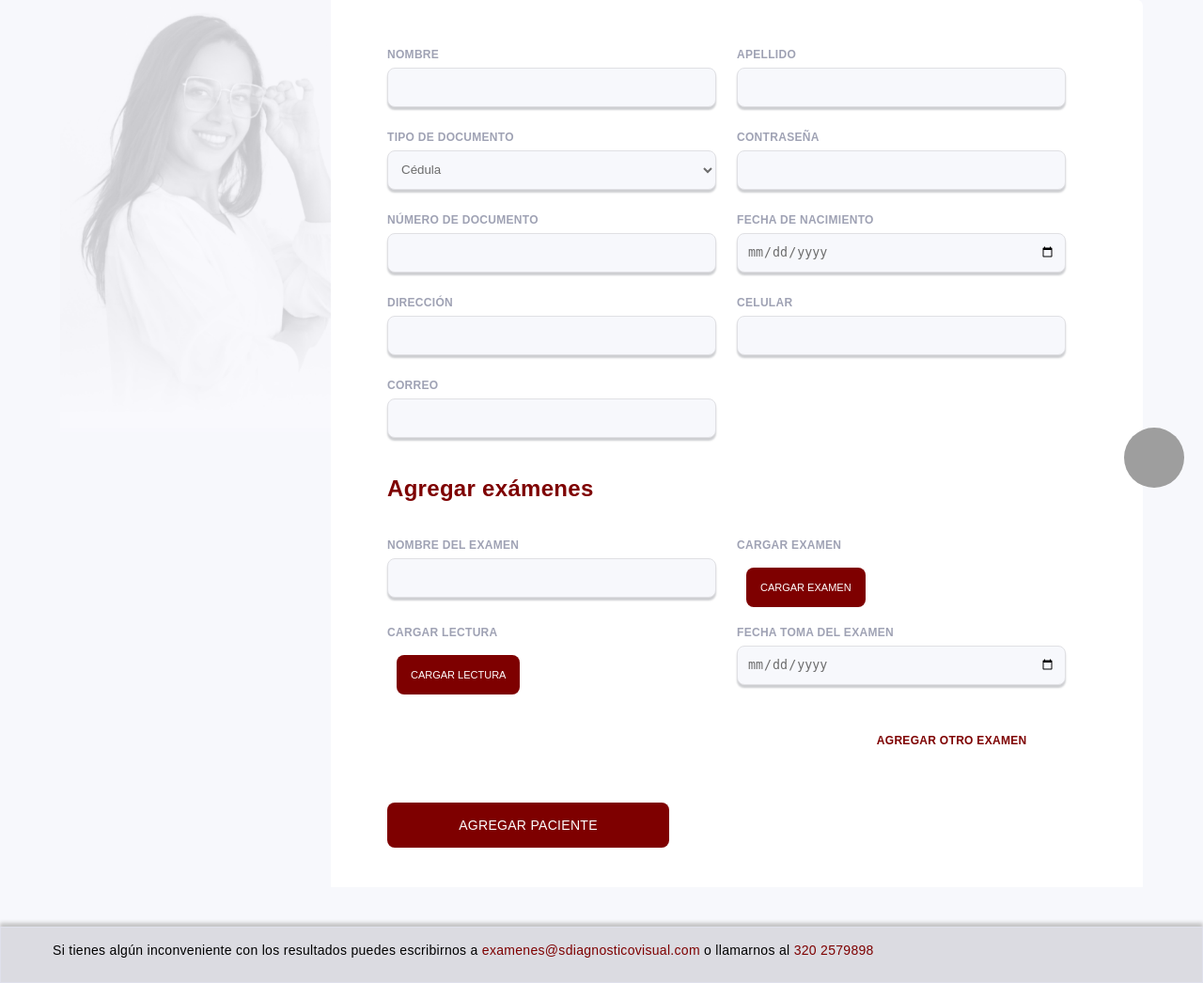
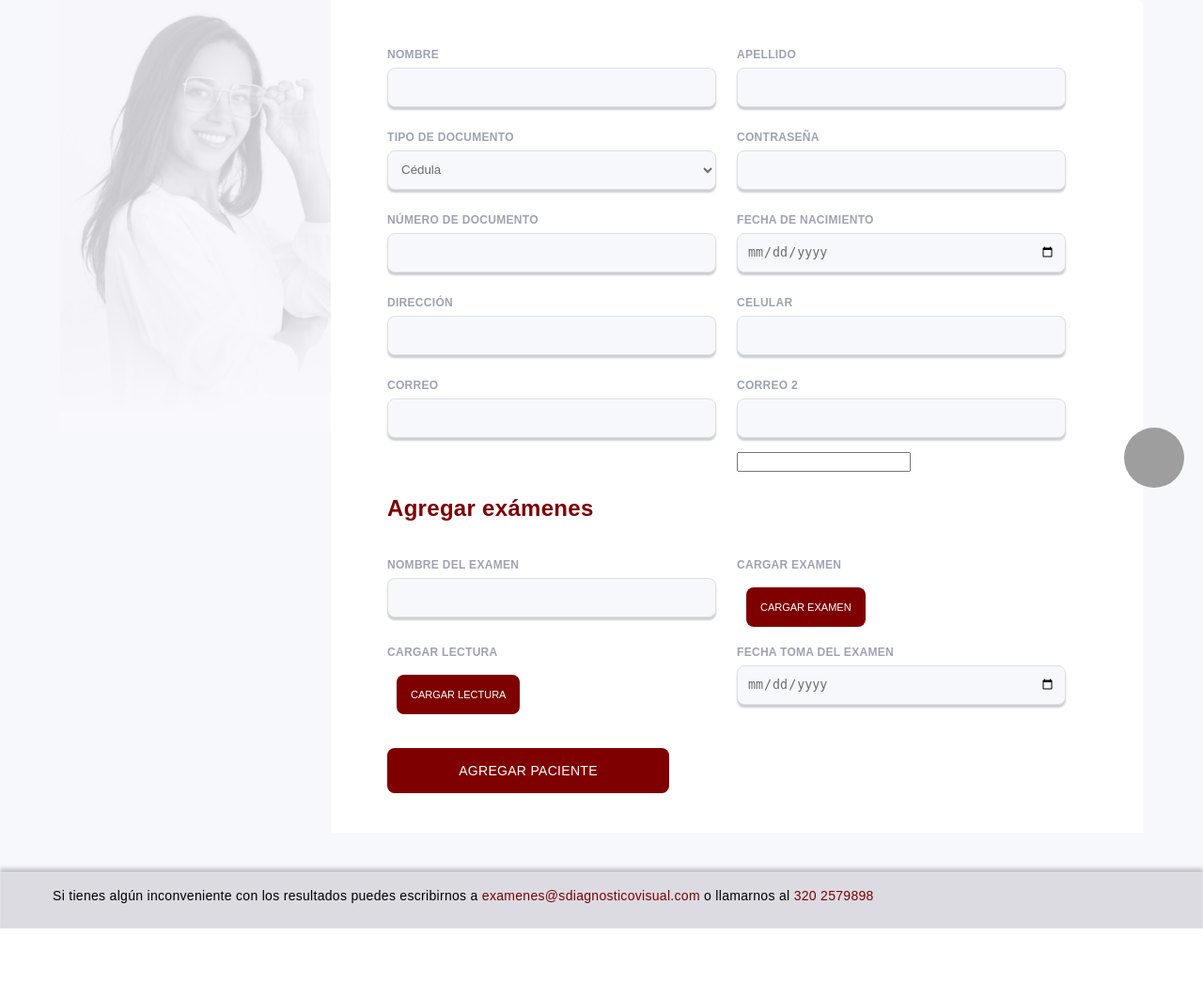
Before and after one commit to jose-canas-taborda/yepes-flask, a Flask app: page /nuevo-usuario in a window 1280 px wide; the page is wider, and only the part inside the window is pictured. Shown: the part 261-1307 px from the top of that part at 94% size. After the commit the page ends 1249 px from the top of that part, so only its background shows below. Run offline with Flask 2, Linux system fonts and the light colour scheme; some libraries are stand-ins or nearby versions; grey boxes are pictures that could not be loaded.

Commit message:
cambios formularios

```diff
--- a/app.py
+++ b/app.py
@@ -28,13 +28,12 @@ api = Api(app)
 parser_usuario = reqparse.RequestParser()
 
 # del logeo
-parser_usuario.add_argument('user', location='form', type=str)
+parser_usuario.add_argument('cedula', location='form', type=str)
 parser_usuario.add_argument('password', location='form', type=str)
 
 # de nuevo usuario
 parser_usuario.add_argument('id', location='form', type=str)
 parser_usuario.add_argument('tipoDocumento', location='form', type=str)
-parser_usuario.add_argument('cedula', location='form', type=str)
 parser_usuario.add_argument('nombre', location='form', type=str)
 parser_usuario.add_argument('apellido', location='form', type=str)
 parser_usuario.add_argument('fechaNacimiento', location='form', type=str)
@@ -170,7 +169,7 @@ class NewUsuario(Resource):
             fechaNacimiento=args['fechaNacimiento'], direccion=args['direccion'],
             telefono=args['telefono'], email1=args['email1'], email2=args['email2'],
             rol=args['rol'], examen=args['examen'], fechaExamen=args['fechaexamen'],
-            lectura=args['lectura'])
+            lectura=args['lectura'], fechaCreacionUsuario=args['fechaCreacionUsuario'])
         db.session.add(usuario)
         db.session.commit()
         usuarios_json = usuario.to_json()
--- a/templates/adminaddpaciente.html
+++ b/templates/adminaddpaciente.html
@@ -44,55 +44,59 @@
 							<div class="form-campos-datos-personales">
 								<div>
 									<h2>Nombre</h2>
-									<input class="input-campo_texto" type="text" name="user">
+									<input class="input-campo_texto" type="text" name="nombre" required>
 								</div>
 								<div>
 									<h2>Apellido</h2>
-									<input class="input-campo_texto" type="text" name="user">
+									<input class="input-campo_texto" type="text" name="apellido" required>
 								</div>
 								<div>
 									<h2>Tipo de documento</h2>
-									<select name="tipos_documentos"  class="input-campo_texto">
+									<select name="tipoDocumento"  class="input-campo_texto" required>
 									<option value="1">Cédula</option>
-									<option value="2">Documento de identidad</option>
-									<option value="3">Pasaporte</option>
-									<option value="4">NIT</option>
+									<option value="2">Pasaporte</option>
+									<option value="3">NIT</option>
 									</select>
 								</div>
 								<div>
 									<h2>Contraseña</h2>
-									<input class="input-campo_texto" type="text" name="">
+									<input class="input-campo_texto" type="password" name="password" minlength="8" required>
 								</div>
 								<div>
 									<h2>Número de documento</h2>
-									<input class="input-campo_texto" type="text" name="">
+									<input class="input-campo_texto" type="number" name="cedula" required>
 								</div>
 								<div>
 									<h2>Fecha de nacimiento</h2>
-									<input class="input-campo_texto" type="date" name="">
+									<input class="input-campo_texto" type="date" name="fechaNacimiento">
 								</div>
 								<div>
 									<h2>Dirección</h2>
-									<input class="input-campo_texto" type="text" name="">
+									<input class="input-campo_texto" type="text" name="direccion">
 								</div>
 								<div>
 									<h2>Celular</h2>
-									<input class="input-campo_texto" type="text" name="">
+									<input class="input-campo_texto" type="number" name="telefono" minlength="7" maxlength="10" required>
 								</div>
 								<div>
 									<h2>Correo</h2>
-									<input class="input-campo_texto" type="text" name="">
+									<input class="input-campo_texto" type="email" name="correo1" required>
+								</div>
+								<div>
+									<h2>Correo 2</h2>
+									<input class="input-campo_texto" type="email" name="correo2">
+									<input type="hidden datetime" name="fechaCreacionUsuario">
 								</div>
 							</div>
 						<div class="agregar-examenes">
 							<h1 class="titulo-examenes">Agregar exámenes</h1>
 							<div class="nombre-examen">
 								<h2>Nombre del examen</h2>
-								<input class="input-campo_texto" type="text" name="">
+								<input class="input-campo_texto" type="text" name="examen">
 							</div>
 							<div class="custom-input-file">
 								<h2>Cargar examen</h2>
-								<button type="file">CARGAR EXAMEN</button>
+								<button type="file" >CARGAR EXAMEN</button>
 							</div>
 							<div class="custom-input-file">
 								<h2>Cargar lectura</h2>
@@ -100,9 +104,8 @@
 							</div>
 							<div class="fecha-toma-examen">
 								<h2>Fecha toma del examen</h2>
-								<input class="input-campo_texto" type="date" name="">
+								<input class="input-campo_texto" type="date" name="fechaExamen">
 							</div>
-							<a href="" class="add-examen-button">Agregar otro examen</a>
 						</div>
 						<div class="add-paciente-button">
 							<button class="boton-sumit" type="submit" name="password">AGREGAR PACIENTE</button>
--- a/templates/admineditarmedico.html
+++ b/templates/admineditarmedico.html
@@ -75,7 +75,7 @@
 								</div>
 								<div class="grid-campos-form">
 									<h2>Número de documento</h2>
-									<p> {{dato['cedula']}}</p>
+									<p> {{dato['cedula', readonly]}}</p>
 									<hr>
 									<a href="#"><i class="icono-editar-solo fas fa-pencil-alt"></i></a>
 								</div>
```
Also changed, not shown: templates/adminaddmedico.html (+16 -15 lines).
